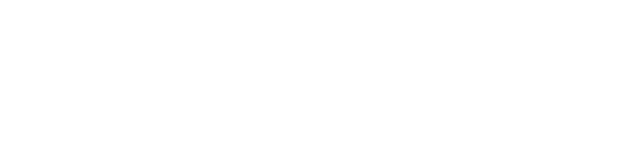
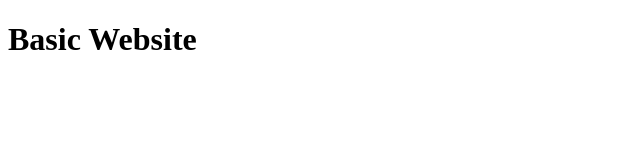
Before and after one commit to shanzida325/basic-task, a plain HTML site: page index.html in a window 1280 px wide. Shown: the whole page, without its empty margins (0-640 px from the left). Drawn offline with Linux system fonts and the light colour scheme.

Commit message:
added a h1 tag

```diff
--- a/index.html
+++ b/index.html
@@ -7,6 +7,6 @@
     <title>Document</title>
 </head>
 <body>
-
+    <h1>Basic  Website</h1>
 </body>
 </html>
```
